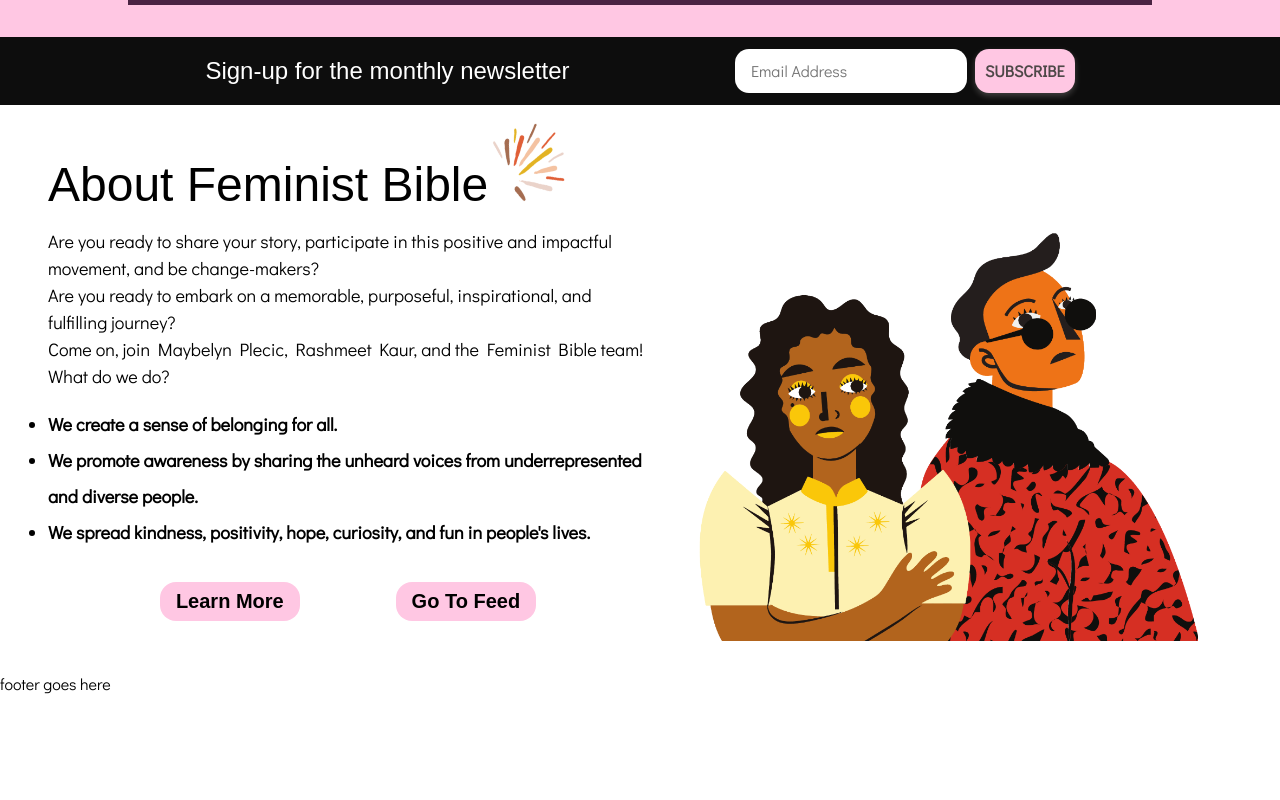
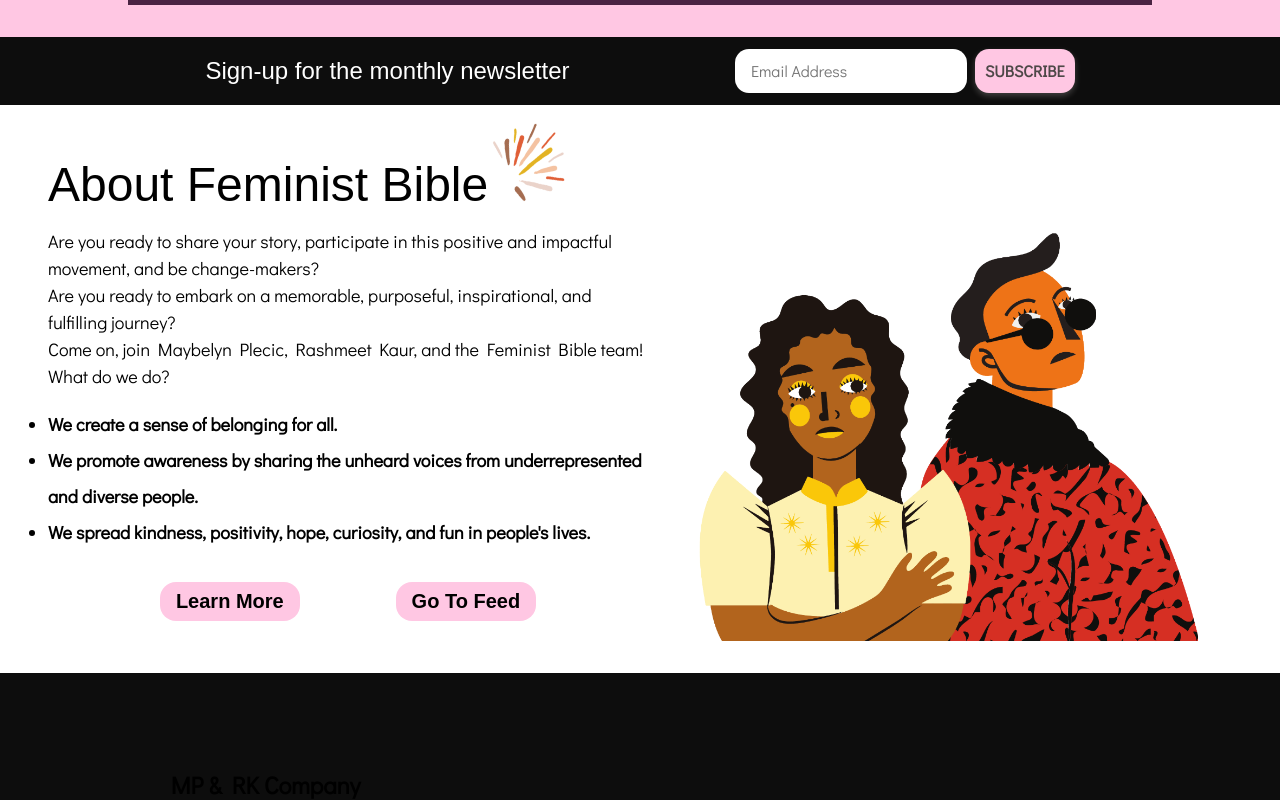
Before and after one commit to sukhpreet-singh1/Feminist-Bible-FrontEnd-Phase1, a Next.js app: page / in a window 1280 px wide. Shown: the part 632-1432 px from the top of the page. Before the commit the page ends 1326 px from the top, so only its background shows below. Built offline with nearby package versions, Linux system fonts and the light colour scheme; a web font is replaced by a local one.

Commit message:
removed ui folder

```diff
--- a/src/Components/Header_footer/Footer.jsx
+++ b/src/Components/Header_footer/Footer.jsx
@@ -1,7 +1,16 @@
 import React from 'react';
 
-function Footer() {
-  return <footer className="bck_blue">footer goes here</footer>;
+import styles from '../../scss/header_footer/footer.module.scss';
+
+export default function Footer() {
+  return (
+    <div className={styles.container}>
+
+      <div className={styles['left-col']}>
+        <span><h2>MP &amp; RK Company</h2></span>
+      </div>
+      <div className={styles['right-col']} />
+
+    </div>
+  );
 }
-
-export default Footer;
--- a/src/Hoc/Layout.jsx
+++ b/src/Hoc/Layout.jsx
@@ -1,7 +1,7 @@
 import React from 'react';
 
-import Footer from '../Components/Header_footer/Footer';
-import Header from '../Components/Header_footer/Header';
+import Footer from '../Components/header_footer/Footer';
+import Header from '../Components/header_footer/Header';
 
 function Layout({ /* eslint-disable react/prop-types */ children }) {
   return (
--- /dev/null
+++ b/src/scss/header_footer/footer.module.scss
@@ -0,0 +1,19 @@
+@import '../variables';
+.container {
+  width: 100%;
+  align-items: center;
+  justify-content: space-between;
+  display: flex;
+  background-color: #0d0d0d;
+  padding: 1rem 1rem 0;
+}
+
+.left-col {
+    width: 40%;
+    justify-content: center;
+    align-items: center;
+    display: flex;
+    padding: 5rem 2.5rem 0;
+    flex-direction: row;
+
+}
```
Also changed, not shown: src/Components/ui/icons.jsx (deleted, +0 -21 lines).
